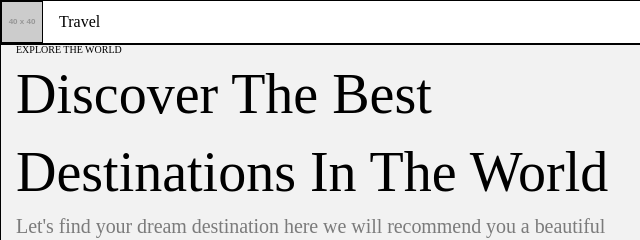
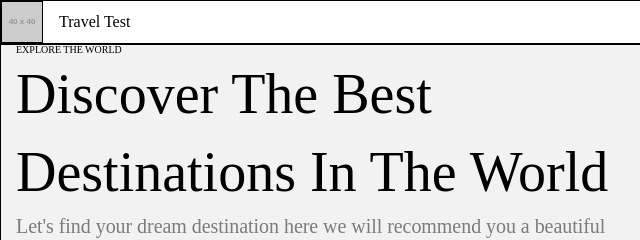
Before and after one commit to jasongallego/travel-landing-page, a plain HTML site: page index.html in a window 1280 px wide. Shown: the top 240 px of the page, 0-640 px from the left. Drawn offline with Linux system fonts and the light colour scheme; placeholder pictures from the web are drawn by us; files whose address does not match are found by name.

Commit message:
edited text

```diff
--- a/index.html
+++ b/index.html
@@ -21,7 +21,7 @@ href="/landing page/style.css"
                alt="logo"
                id="logo"
             />
-            <span>Travel</span>
+            <span>Travel Test</span>
             </div>
         </div>
         <div class="col-md-6 flex items-center" id="nav-wrapper">
```
